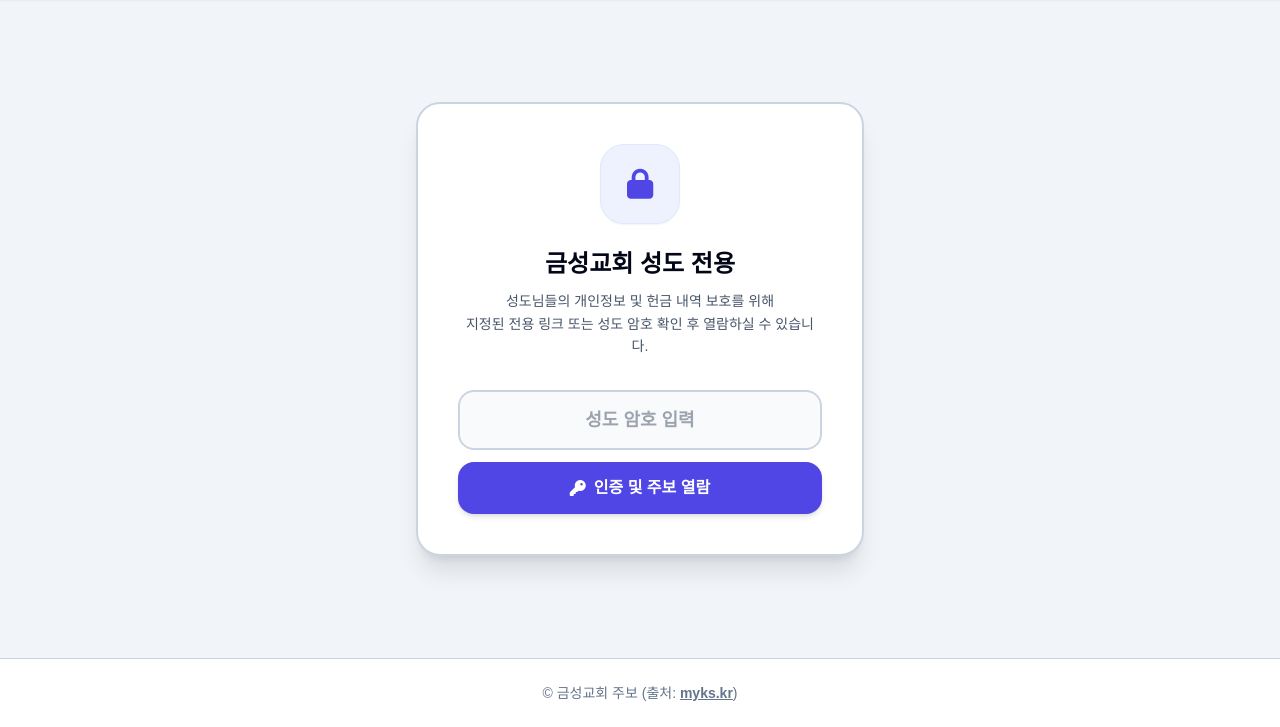
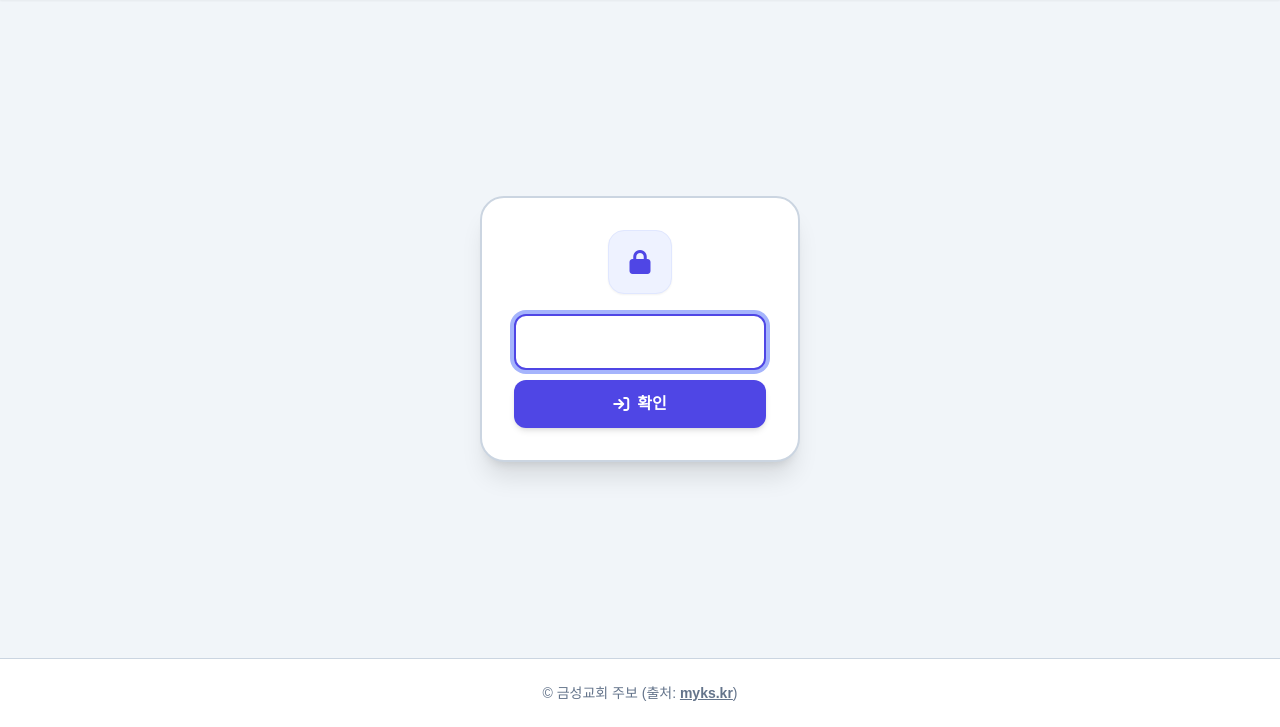
Before and after one commit to appsmoa/myks, a FastAPI app: page / in a window 1280 px wide. Shown: the part 73-800 px from the top of the page. Run offline with FastAPI, Linux system fonts and the light colour scheme; some libraries are stand-ins or nearby versions; some web fonts are replaced.

Commit message:
Add files via upload

```diff
--- a/templates/index.html
+++ b/templates/index.html
@@ -36,7 +36,7 @@
           <i class="fa-solid fa-arrows-rotate text-sm"></i>
           <span id="batchBtnText">전체 정리</span>
         </button>
-        <button onclick="openApiKeyModal()" class="px-3 py-2 text-xs sm:text-sm font-semibold rounded-xl border-2 border-slate-300 hover:bg-slate-50 flex items-center space-x-1.5 transition shadow-xs">
+        <button onclick="openApiKeyModal()" class="hidden sm:flex px-3 py-2 text-xs sm:text-sm font-semibold rounded-xl border-2 border-slate-300 hover:bg-slate-50 items-center space-x-1.5 transition shadow-xs">
           <i class="fa-solid fa-key text-amber-500"></i>
           <span>API 키</span>
         </button>
@@ -173,33 +173,27 @@
     <div id="pagination" class="flex justify-center items-center space-x-2 mt-10"></div>
   </main>
   {% else %}
-  <!-- 성도 전용 접근 게이트웨이 화면 -->
+  <!-- 성도 전용 접근 게이트웨이 화면 (미니멀 심플 디자인) -->
   <div class="flex-1 flex items-center justify-center p-4 py-16 sm:py-24">
-    <div class="max-w-md w-full bg-white rounded-3xl p-8 sm:p-10 border-2 border-slate-300 shadow-xl text-center space-y-6">
-      <div class="w-20 h-20 bg-indigo-50 text-indigo-600 rounded-3xl mx-auto flex items-center justify-center text-3xl shadow-sm border border-indigo-100">
+    <div class="max-w-xs w-full bg-white rounded-3xl p-6 sm:p-8 border-2 border-slate-300 shadow-xl text-center space-y-5">
+      <div class="w-16 h-16 bg-indigo-50 text-indigo-600 rounded-2xl mx-auto flex items-center justify-center text-2xl shadow-sm border border-indigo-100">
         <i class="fa-solid fa-lock"></i>
       </div>
-      <div>
-        <h2 class="text-2xl font-black text-slate-950">금성교회 성도 전용</h2>
-        <p class="text-sm font-medium text-slate-600 mt-2.5 leading-relaxed">
-          성도님들의 개인정보 및 헌금 내역 보호를 위해<br>
-          지정된 전용 링크 또는 성도 암호 확인 후 열람하실 수 있습니다.
-        </p>
-      </div>
-      <div class="space-y-3 pt-2">
+      <div class="space-y-2.5">
         <input
           type="password"
           id="authPassInput"
-          placeholder="성도 암호 입력"
-          class="w-full px-5 py-3.5 bg-slate-50 border-2 border-slate-300 rounded-2xl text-center font-bold text-lg text-slate-900 focus:bg-white focus:outline-none focus:ring-4 focus:ring-indigo-300 focus:border-indigo-600 transition"
+          placeholder=""
+          class="w-full px-4 py-3 bg-slate-50 border-2 border-slate-300 rounded-xl text-center font-bold text-lg text-slate-900 focus:bg-white focus:outline-none focus:ring-4 focus:ring-indigo-300 focus:border-indigo-600 transition"
           onkeydown="if(event.key === 'Enter') submitAuthKey()"
+          autofocus
         />
         <button
           onclick="submitAuthKey()"
           id="authSubmitBtn"
-          class="w-full py-3.5 bg-indigo-600 hover:bg-indigo-700 text-white font-black text-base rounded-2xl transition shadow-md flex items-center justify-center space-x-2">
-          <i class="fa-solid fa-key"></i>
-          <span>인증 및 주보 열람</span>
+          class="w-full py-3 bg-indigo-600 hover:bg-indigo-700 text-white font-black text-base rounded-xl transition shadow-md flex items-center justify-center space-x-2">
+          <i class="fa-solid fa-arrow-right-to-bracket"></i>
+          <span>확인</span>
         </button>
       </div>
       <p id="authErrorMsg" class="hidden text-xs font-bold text-rose-600 pt-1"></p>
```
